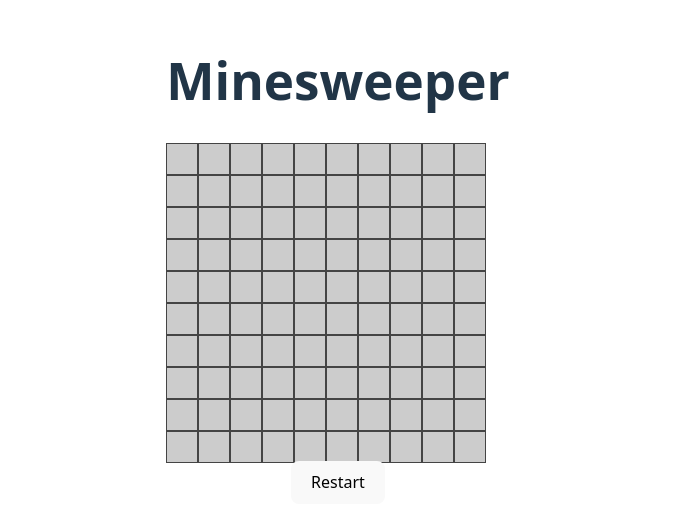
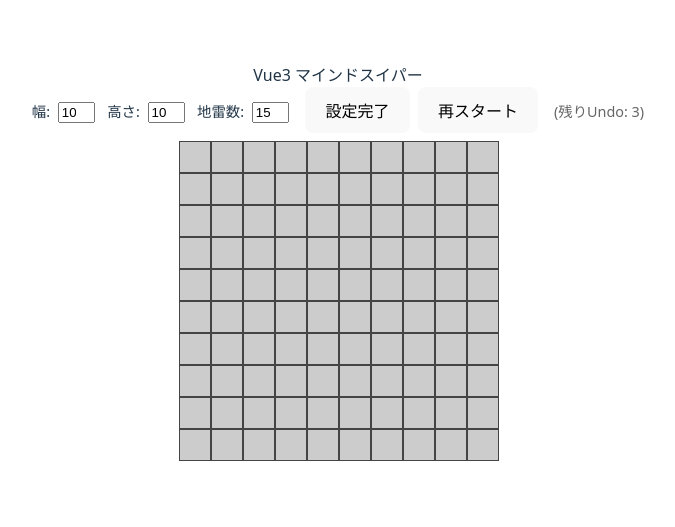
Before and after one commit to tako-chan0511/Minesweeper, a Vue app: page / in a window 1280 px wide. Shown: the part 139-666 px from the top of the page, without its empty margins (302-977 px from the left). Built offline with nearby package versions, Linux system fonts and the light colour scheme.

Commit message:
設定完了ボタン対応

```diff
--- a/src/App.vue
+++ b/src/App.vue
@@ -1,12 +1,35 @@
 <template>
-  <div id="app">
-    <h1>Minesweeper</h1>
-    <Board />
-    <button @click="reset">Restart</button>
+  <div class="controls">
+     Vue3 マインドスイパー
   </div>
+
+  <!-- ↓ 既存の <Board> に props で渡す -->
+  <Board :rows="rows" :cols="rows" :mines="mines" @move="pushHistory" />
 </template>
 
 <script setup lang="ts">
-import Board from './components/Board.vue';
-const reset = () => window.location.reload();
+import { ref } from 'vue'
+import Board from './components/Board.vue'
+
+const rows  = ref(16)
+const mines = ref(Math.floor(16*16*0.15))
+
+// Undo 用履歴スタック
+const history: any[] = ref([])
+
+// Board.vue から「動いたよ」のたびに呼ばれる
+function pushHistory(state: any) {
+  // deep copy して積む
+  history.value.push(JSON.parse(JSON.stringify(state)))
+}
+
+// Undo
+function undo() {
+  if (history.value.length<=1) return
+  // 末尾を pop して、Board.vue に最新状態を emit し直す
+  history.value.pop()
+  const prev = history.value[history.value.length-1]
+  // Board.vue 側で v-model 相当 or props.watch で受け取って再描画
+  // 例: boardState.value = prev
+}
 </script>
--- a/src/components/Board.vue
+++ b/src/components/Board.vue
@@ -1,5 +1,43 @@
 <template>
-  <div class="board">
+  <div class="board-container">
+    <!-- 操作コントロール -->
+    <div class="controls">
+      <!-- サイズ・地雷数の設定 -->
+      <label>
+        幅:
+        <input type="number" v-model.number="pendingWidth" min="5" max="30" />
+      </label>
+      <label>
+        高さ:
+        <input type="number" v-model.number="pendingHeight" min="5" max="30" />
+      </label>
+      <label>
+        地雷数:
+        <input
+          type="number"
+          v-model.number="pendingMines"
+          :min="1"
+          :max="pendingWidth * pendingHeight - 1"
+        />
+      </label>
+      <!-- 設定完了 -->
+      <button @click="applySettings">設定完了</button>
+      <!-- 再スタート（現在の設定でリセット） -->
+      <button @click="initBoard">再スタート</button>
+      <!-- 残りUndo回数 -->
+      <span class="undo-info">
+        (残りUndo: {{ maxUndoAfterLose - undoUsedAfterLose }})
+      </span>
+    </div>
+
+    <!-- 盤面表示 -->
+    <div
+      class="board"
+      :style="{
+        gridTemplateColumns: `repeat(${width}, 30px)`,
+        gridTemplateRows:    `repeat(${height}, 30px)`
+      }"
+    >
       <Cell
         v-for="cell in cells"
         :key="cell.id"
@@ -8,10 +46,11 @@
         :onToggleFlag="() => toggleFlag(cell)"
       />
     </div>
+  </div>
 </template>
 
 <script setup lang="ts">
-import { reactive, computed, onMounted } from 'vue';
+import { reactive, ref, onMounted } from 'vue';
 import Cell from './Cell.vue';
 
 export interface CellType {
@@ -24,84 +63,199 @@ export interface CellType {
   flagged: boolean;
 }
 
-const width = 10, height = 10, minesCount = 15;
+// — 設定用のバインド変数 —
+const pendingWidth  = ref(10);
+const pendingHeight = ref(10);
+const pendingMines  = ref(15);
+
+// — 実際に使用する盤面パラメータ —
+const width      = ref(10);
+const height     = ref(10);
+const minesCount = ref(15);
+
+// — 盤面セルと履歴管理 —
 const cells = reactive<CellType[]>([]);
+const maxUndoAfterLose    = 3;
+const undoUsedAfterLose   = ref(0);
 
+interface Snapshot { cells: CellType[] }
+const historyStack = ref<Snapshot[]>([]);
+const historyIndex = ref(-1);
+
+// 操作前に履歴を保存
+function saveHistory() {
+  // 「取り消し」操作後の履歴は切り捨て
+  historyStack.value.splice(historyIndex.value + 1);
+  historyStack.value.push({
+    cells: cells.map(c => ({ ...c }))
+  });
+  historyIndex.value = historyStack.value.length - 1;
+}
+
+// Undo（地雷踏み時のみ使用）
+function undo() {
+  if (historyIndex.value <= 0) return;
+  historyIndex.value--;
+  const prev = historyStack.value[historyIndex.value].cells;
+  cells.splice(0, cells.length, ...prev.map(c => ({ ...c })));
+}
+
+// 設定を反映して再初期化
+function applySettings() {
+  // すでに何かマスを開いていたりフラグを立てていたら確認
+  const inProgress = cells.some(c => c.revealed || c.flagged);
+  if (inProgress) {
+    const ok = confirm(
+      'ゲーム途中ですが、現在のゲームを終了して新しい設定を適用しますか？\n' +
+      '「OK」で再スタート、キャンセルで継続します。'
+    );
+    if (!ok) {
+      return;
+    }
+  }
+  width.value = pendingWidth.value;
+  height.value = pendingHeight.value;
+  minesCount.value = pendingMines.value;
+  initBoard();
+}
+
+// 盤面初期化
 function initBoard() {
   cells.length = 0;
-  // 1) 空のマスを作る
   let id = 0;
-  for (let y = 0; y < height; y++) {
-    for (let x = 0; x < width; x++) {
-      cells.push({ id: id++, x, y, isMine: false, adjacent: 0, revealed: false, flagged: false });
+  // 1. 空セルを生成
+  for (let y = 0; y < height.value; y++) {
+    for (let x = 0; x < width.value; x++) {
+      cells.push({
+        id, x, y,
+        isMine:   false,
+        adjacent: 0,
+        revealed: false,
+        flagged:  false
+      });
+      id++;
     }
   }
-  // 2) ランダムに地雷を配置
+  // 2. 地雷をランダム配置
   let placed = 0;
-  while (placed < minesCount) {
+  while (placed < minesCount.value) {
     const idx = Math.floor(Math.random() * cells.length);
     if (!cells[idx].isMine) {
       cells[idx].isMine = true;
       placed++;
     }
   }
-  // 3) 各マスの周囲地雷数を計算
+  // 3. 周囲地雷数を計算
   for (const c of cells) {
-    if (c.isMine) continue;
+    if (!c.isMine) {
       c.adjacent = neighbors(c).filter(n => n.isMine).length;
     }
   }
+  // 履歴リセット
+  historyStack.value = [];
+  historyIndex.value = -1;
+  undoUsedAfterLose.value = 0;
+  saveHistory();
+}
 
-// 周囲8方向のセルを返すヘルパー
-function neighbors(c: CellType) {
-  const dirs = [-1,0,1];
+onMounted(initBoard);
+
+// 隣接セル取得
+function neighbors(c: CellType): CellType[] {
   return cells.filter(n =>
     Math.abs(n.x - c.x) <= 1 &&
     Math.abs(n.y - c.y) <= 1 &&
-    !(n.x===c.x && n.y===c.y)
+    !(n.x === c.x && n.y === c.y)
   );
 }
 
-// クリック時の処理
+// セルを開く
 function revealCell(c: CellType) {
   if (c.revealed || c.flagged) return;
+
+  // 地雷を踏んだときの特別処理
+  if (c.isMine) {
+    // Undo 機能が残っていれば戻すか確認
+    if (
+      undoUsedAfterLose.value < maxUndoAfterLose &&
+      confirm(`💥 BOOM! 地雷を踏みました。\n残りUndo：${maxUndoAfterLose - undoUsedAfterLose.value}\n戻しますか？`)
+    ) {
+      // １つ前だけに戻す
+      undoUsedAfterLose.value++;
+      undo();
+    } else {
+      alert('💥 BOOM! Game Over');
+      revealAll();
+    }
+    return;
+  }
+
+  // 通常の開示処理
+  saveHistory();
   c.revealed = true;
-  // 周囲に地雷がなければ連鎖的に開く
-  if (c.adjacent === 0 && !c.isMine) {
-    for (const n of neighbors(c)) {
+
+  // 隣接0なら連鎖開示
+  if (c.adjacent === 0) {
+    neighbors(c).forEach(n => {
       if (!n.revealed) revealCell(n);
+    });
+  }
+
+  // 勝利判定
+  checkWin();
+}
+// フラグトグル
+function toggleFlag(c: CellType) {
+  if (!c.revealed) {
+    saveHistory();
+    c.flagged = !c.flagged;
   }
 }
-  checkWinOrLose(c);
+
+// 全セルを開示
+function revealAll() {
+  cells.forEach(c => c.revealed = true);
 }
 
-function toggleFlag(c: CellType) {
-  if (!c.revealed) c.flagged = !c.flagged;
-}
-
-// 勝利・敗北判定
-function checkWinOrLose(last: CellType) {
-  if (last.isMine) {
-    alert('💥 BOOM! Game Over');
-    revealAll();
-  } else if (cells.every(c => (c.isMine && !c.flagged) || (!c.isMine && c.revealed))) {
-    alert('🎉 You Win!');
+// 勝利判定＋メッセージ
+function checkWin() {
+  const won = cells
+    .filter(c => !c.isMine)
+    .every(c => c.revealed);
+  if (won) {
+    alert('🎉 You Win! 🎉');
     revealAll();
   }
 }
-
-function revealAll() {
-  for (const c of cells) c.revealed = true;
-}
-
-onMounted(initBoard);
 </script>
 
 <style scoped>
+.board-container {
+  display: flex;
+  flex-direction: column;
+  align-items: center;
+}
+.controls {
+  margin-bottom: 8px;
+}
+.controls label {
+  margin-right: 8px;
+  font-size: 0.9em;
+}
+.controls input {
+  width: 4ch;
+  margin-left: 4px;
+}
+.controls button {
+  margin-left: 8px;
+}
+.undo-info {
+  margin-left: 12px;
+  font-size: 0.9em;
+  color: #666;
+}
 .board {
   display: grid;
-  grid-template-columns: repeat(10, 30px);
-  grid-template-rows: repeat(10, 30px);
   gap: 2px;
 }
 </style>
```
Lines whose indentation alone changed are shown as unchanged.
